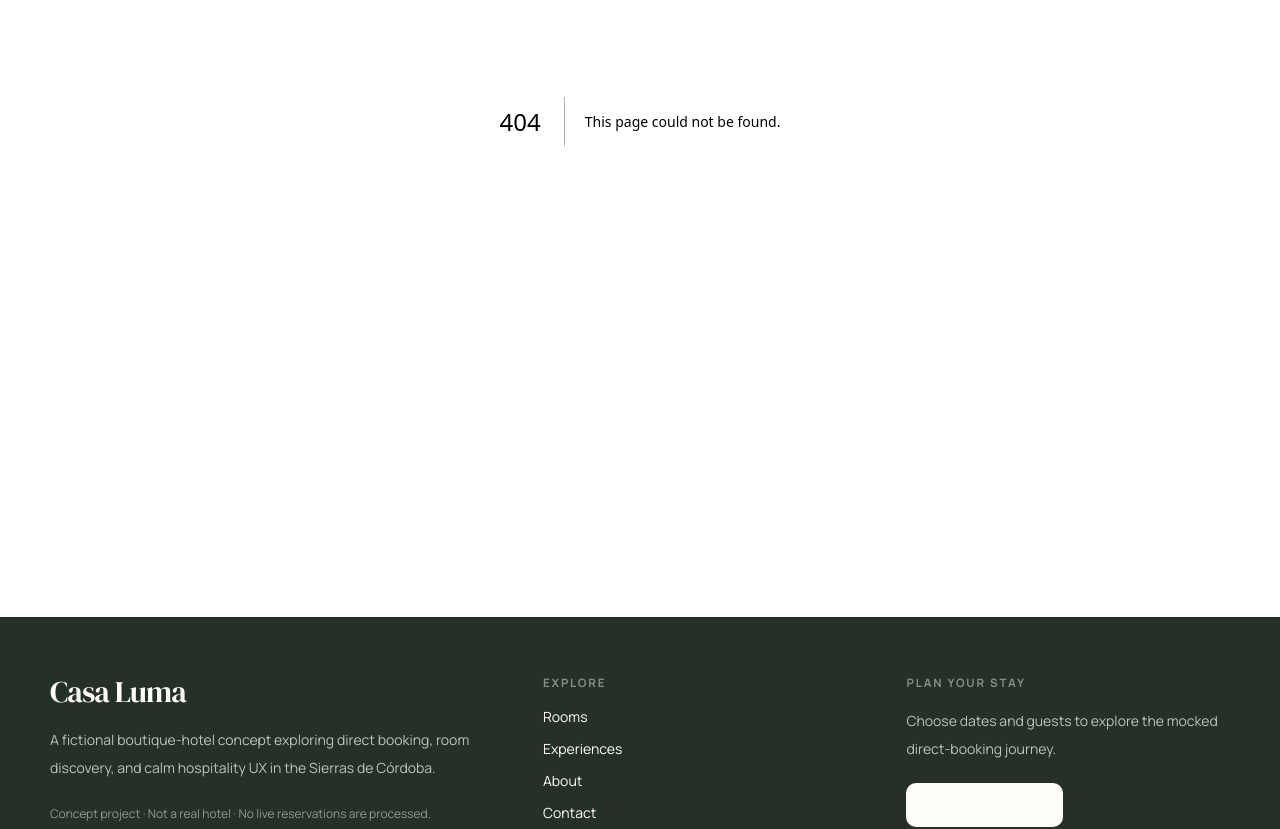
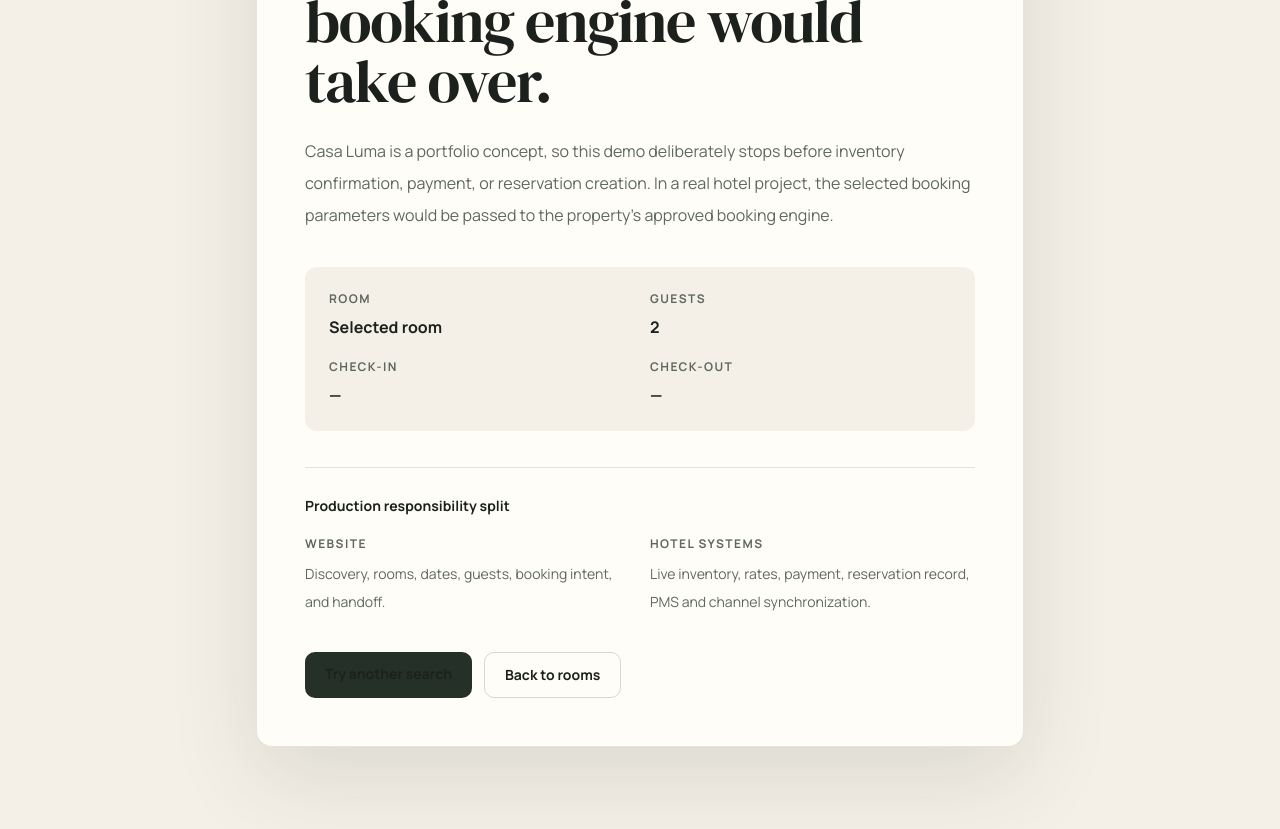
Before and after one commit to AlexiVion/hospitality-casa-luma, a Next.js app: page /booking/handoff in a window 1280 px wide. Before the commit this address had no page. Shown: the part 360-1189 px from the top of the page. Built offline with nearby package versions, Linux system fonts and the light colour scheme.

Commit message:
feat: add booking-engine handoff state

```diff
--- /dev/null
+++ b/app/booking/handoff/page.tsx
@@ -0,0 +1,77 @@
+import type { Metadata } from "next";
+import Link from "next/link";
+import { getRoom } from "@/data/rooms";
+
+export const metadata: Metadata = {
+  title: "Booking handoff",
+  description: "Conceptual booking-engine handoff for the Casa Luma portfolio demo.",
+};
+
+type Search = Record<string, string | string[] | undefined>;
+
+function value(input: string | string[] | undefined) {
+  return Array.isArray(input) ? input[0] : input;
+}
+
+export default async function BookingHandoffPage({ searchParams }: { searchParams: Promise<Search> }) {
+  const search = await searchParams;
+  const roomSlug = value(search.room);
+  const room = roomSlug ? getRoom(roomSlug) : undefined;
+  const checkIn = value(search.checkIn);
+  const checkOut = value(search.checkOut);
+  const adults = value(search.adults) ?? "2";
+
+  return (
+    <section className="section-shell py-20 md:py-32">
+      <div className="mx-auto max-w-3xl rounded-[16px] border border-black/10 bg-[#fffdf8] p-7 shadow-[0_30px_90px_rgba(37,48,40,0.12)] md:p-12">
+        <p className="eyebrow text-[#a85f47]">Integration boundary reached</p>
+        <h1 className="display mt-4 text-5xl leading-none md:text-6xl">This is where the real booking engine would take over.</h1>
+        <p className="mt-6 text-base leading-8 text-[#5e685f]">
+          Casa Luma is a portfolio concept, so this demo deliberately stops before inventory confirmation, payment, or reservation creation. In a real hotel project, the selected booking parameters would be passed to the property&apos;s approved booking engine.
+        </p>
+
+        <dl className="mt-9 grid gap-5 rounded-[12px] bg-[#f5f0e7] p-6 sm:grid-cols-2">
+          <div>
+            <dt className="text-xs font-bold uppercase tracking-[0.12em] text-[#5e685f]">Room</dt>
+            <dd className="mt-2 font-bold">{room?.name ?? "Selected room"}</dd>
+          </div>
+          <div>
+            <dt className="text-xs font-bold uppercase tracking-[0.12em] text-[#5e685f]">Guests</dt>
+            <dd className="mt-2 font-bold">{adults}</dd>
+          </div>
+          <div>
+            <dt className="text-xs font-bold uppercase tracking-[0.12em] text-[#5e685f]">Check-in</dt>
+            <dd className="mt-2 font-bold">{checkIn ?? "—"}</dd>
+          </div>
+          <div>
+            <dt className="text-xs font-bold uppercase tracking-[0.12em] text-[#5e685f]">Check-out</dt>
+            <dd className="mt-2 font-bold">{checkOut ?? "—"}</dd>
+          </div>
+        </dl>
+
+        <div className="mt-9 border-t border-black/10 pt-7">
+          <h2 className="text-sm font-bold">Production responsibility split</h2>
+          <div className="mt-5 grid gap-5 md:grid-cols-2">
+            <div>
+              <p className="text-xs font-bold uppercase tracking-[0.12em] text-[#5e685f]">Website</p>
+              <p className="mt-2 text-sm leading-7 text-[#5e685f]">Discovery, rooms, dates, guests, booking intent, and handoff.</p>
+            </div>
+            <div>
+              <p className="text-xs font-bold uppercase tracking-[0.12em] text-[#5e685f]">Hotel systems</p>
+              <p className="mt-2 text-sm leading-7 text-[#5e685f]">Live inventory, rates, payment, reservation record, PMS and channel synchronization.</p>
+            </div>
+          </div>
+        </div>
+
+        <div className="mt-9 flex flex-wrap gap-3">
+          <Link href="/booking" className="rounded-[10px] bg-[#253028] px-5 py-3 text-sm font-bold text-white">
+            Try another search
+          </Link>
+          <Link href="/rooms" className="rounded-[10px] border border-black/15 px-5 py-3 text-sm font-bold">
+            Back to rooms
+          </Link>
+        </div>
+      </div>
+    </section>
+  );
+}
```
